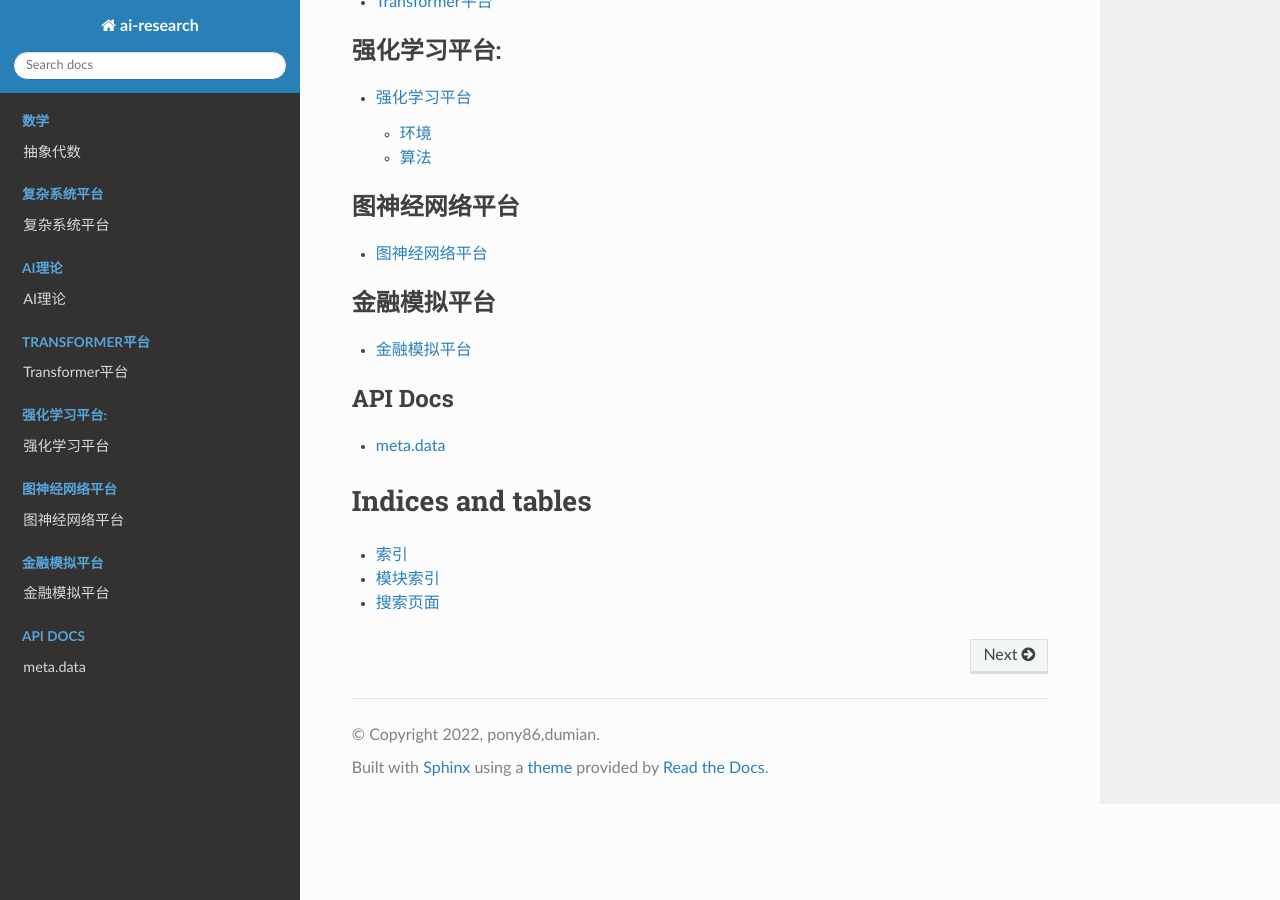
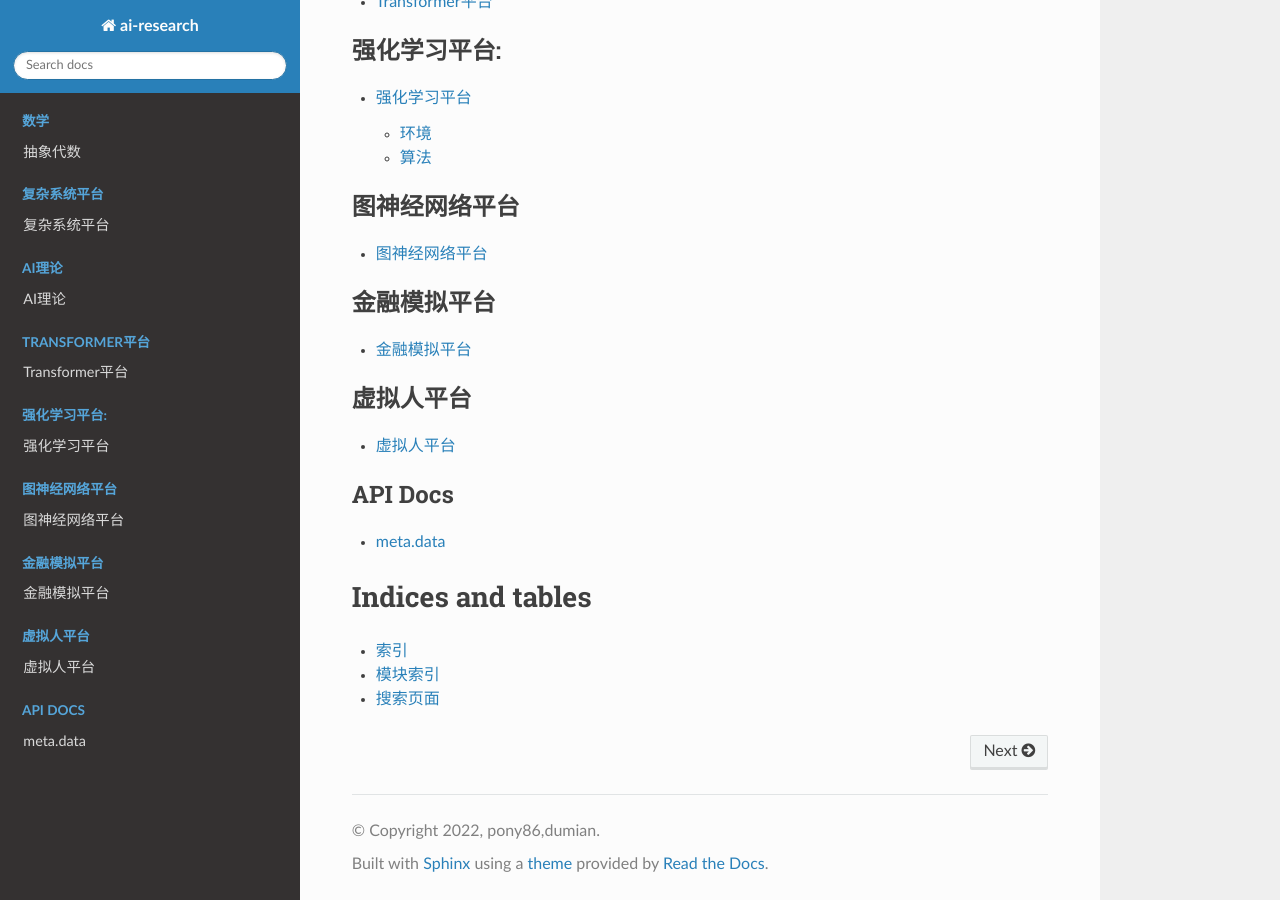
Before and after one commit to pony86/ai, a Sphinx documentation site: the page built from docs/source/index.rst, in a window 1280 px wide and 900 px high, scrolled down 542 px. Built offline with Sphinx 7.4.7 and the Read the Docs theme 2.0.0, drawn with Linux system fonts in a browser that asks for light colours.

Commit message:
Add files via upload

```diff
--- a/docs/source/index.rst
+++ b/docs/source/index.rst
@@ -46,7 +46,13 @@ Welcome to ai-research's documentation!
    :maxdepth: 2
    :caption: 金融模拟平台
 
-   fin/index.md
+   fin/index.rst
+
+.. toctree::
+   :maxdepth: 2
+   :caption: 虚拟人平台
+
+   vp/index.rst
 
 .. toctree::
    :maxdepth: 1
--- /dev/null
+++ b/docs/source/vp/index.rst
@@ -0,0 +1,2 @@
+虚拟人平台
+=============
```
